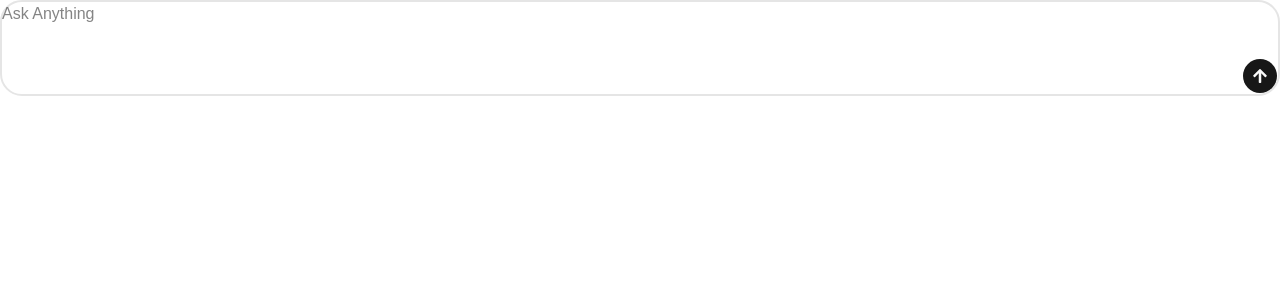
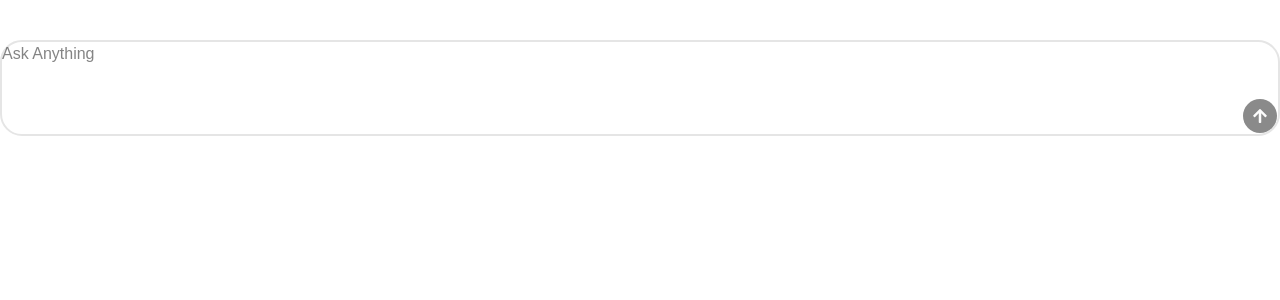
Before and after one commit to mesailesh7/ChatbotGpt, a React (Vite) app in the folder packages/client/: page / in a window 1280 px wide. Shown: the top 300 px of the page. Built offline with nearby package versions, Linux system fonts and the light colour scheme.

Commit message:
Chatbot styling
Chatbot Bubble style

```diff
--- a/packages/client/package.json
+++ b/packages/client/package.json
@@ -12,6 +12,7 @@
   "dependencies": {
     "@fontsource-variable/geist": "^5.2.8",
     "@tailwindcss/vite": "^4.2.2",
+    "axios": "^1.14.0",
     "class-variance-authority": "^0.7.1",
     "clsx": "^2.1.1",
     "lucide-react": "^1.7.0",
--- a/packages/client/src/components/ChatBot.tsx
+++ b/packages/client/src/components/ChatBot.tsx
@@ -1,27 +1,66 @@
-import { FaArrowUp } from 'react-icons/fa'
+import { useRef, useState, type KeyboardEvent } from 'react';
+import { useForm } from 'react-hook-form';
+import { FaArrowUp } from 'react-icons/fa';
 import { Button } from './ui/button';
-import { useForm } from 'react-hook-form'
+import axios from 'axios'
 
 type FormData = {
   prompt: string;
 }
 
+type ChatResponse = {
+  message: string;
+}
+
+type Message = {
+  content: string;
+  role: 'user' | 'bot';
+}
+
 export default function ChatBot() {
-  const { register, handleSubmit, reset } = useForm<FormData>()
+  const [messages, setMessages] = useState<Message[]>([])
+  const conversationId = useRef(crypto.randomUUID());
+  const { register, handleSubmit, reset, formState } = useForm<FormData>()
 
-  const onSubmit = (data: FormData) => {
-    console.log(data);
+  const onSubmit = async ({ prompt }: FormData) => {
+    setMessages(prev => [...prev , {content: prompt, role: 'user'}])
+
     reset();
+    const { data } = await axios.post<ChatResponse>('/api/chat', {
+      prompt,
+      conversationId: conversationId.current
+    });
+    setMessages(prev => [...prev, {content: data.message, role: 'bot'}]);
+  }
+
+  const onKeyDown = (e: KeyboardEvent<HTMLFormElement>) => {
+    if (e.key === 'Enter' && !e.shiftKey) {
+      e.preventDefault()
+      handleSubmit(onSubmit)();
+    }
   }
 
   return (
-    <form
-      onSubmit={handleSubmit(onSubmit)}
-      className='flex flex-col gap-2 items-end border-2 rounded-3xl'>
-      <textarea
-        {...register('prompt', { required: true })}
-        className='w-full border-0 focus:outline-0 resize-none ' placeholder="Ask Anything" maxLength={1000} />
-      <Button className='rounded-full w-9 h-9 '><FaArrowUp /></Button>
-    </form>
+    <div>
+      <div className='flex flex-col gap-3 mb-10 '>
+        {messages.map((message, index) => <p key={index} className={` rounded-xl px-3 py-1 ${message.role === 'user'
+          ? 'bg-blue-600 text-white self-end'
+          : 'bg-gray-100 text-black self-start'}`}
+        >{message.content}</p>)}
+      </div>
+      <form
+        onSubmit={handleSubmit(onSubmit)}
+        onKeyDown={
+          onKeyDown
+        }
+        className="flex flex-col gap-2 items-end border-2 rounded-3xl">
+          <textarea
+            {...register('prompt', { required: true, validate: (data) => data.trim().length > 0 })}
+            className="w-full border-0 focus:outline-0 resize-none " placeholder="Ask Anything" maxLength={1000} />
+        <Button
+          disabled={!formState.isValid}
+          className="rounded-full w-9 h-9 "><FaArrowUp /></Button>
+      </form>
+    </div>
   );
 }
```
Also changed, not shown: 1 other file (tests, documents, lock files or other folders).
